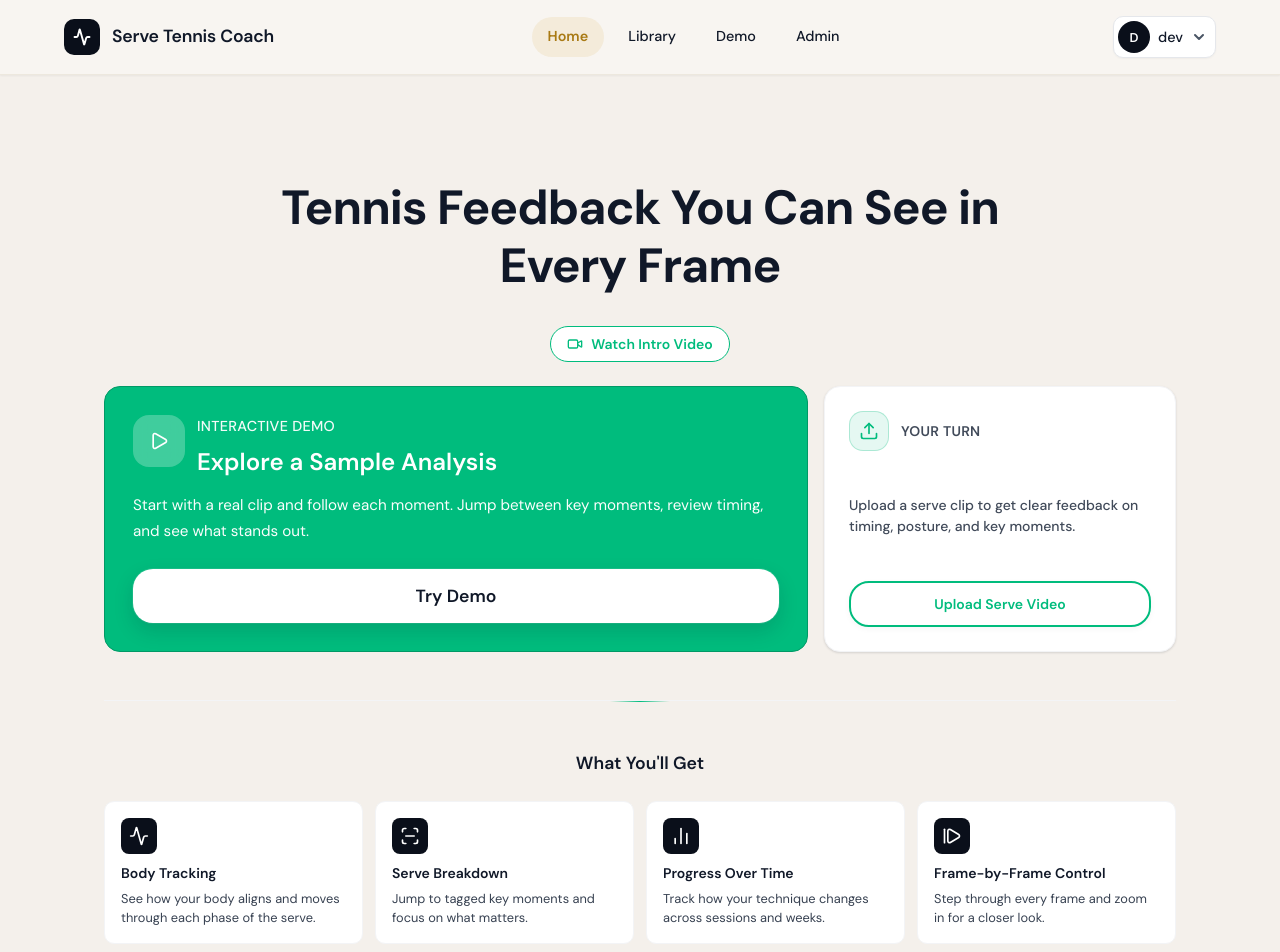
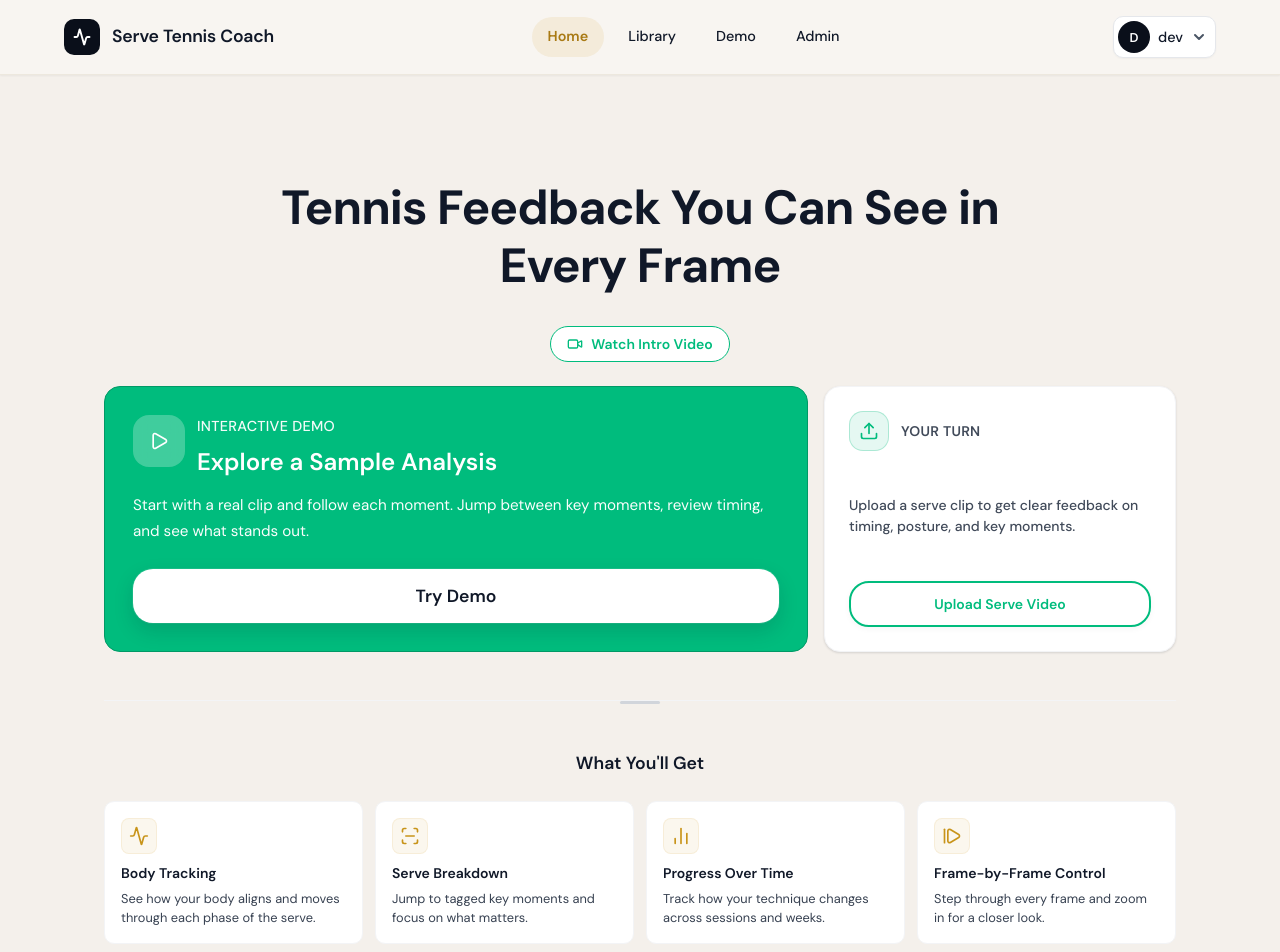
Before and after one commit to aseda-sam/tennis_coach_app, a React (Create React App) app in the folder frontend/: page / in a window 1280 px wide. Shown: the top 952 px of the page. Built offline with nearby package versions, Linux system fonts and the light colour scheme; no server answers.

Commit message:
Warm icon badges to amber, fix green divider, codify icon-badge pattern token

```diff
--- a/frontend/src/components/DemoLanding.css
+++ b/frontend/src/components/DemoLanding.css
@@ -103,14 +103,10 @@
   top: 0;
   left: 50%;
   transform: translateX(-50%);
-  width: 60px;
-  height: 1px;
-  background: linear-gradient(
-    90deg,
-    transparent,
-    var(--color-primary) 50%,
-    transparent
-  );
+  width: 40px;
+  height: 3px;
+  border-radius: var(--radius-full);
+  background: var(--color-border-dark);
 }
 
 .demo-landing__card {
@@ -450,7 +446,8 @@
 }
 
 .demo-landing__feature-icon {
-  background: var(--color-ink-heavy);
+  background: var(--color-amber-softest);
+  border: 1px solid var(--color-amber-soft);
 }
 
 .demo-landing__feature-title {
--- a/frontend/src/components/DemoLanding.tsx
+++ b/frontend/src/components/DemoLanding.tsx
@@ -116,7 +116,11 @@ const DemoLanding: React.FC<DemoLandingProps> = ({
           <div className="demo-landing__feature-grid">
             <div className="demo-landing__feature-card">
               <div className="demo-landing__feature-icon">
-                <Activity size={20} color="white" strokeWidth={2} />
+                <Activity
+                  size={20}
+                  color="var(--color-amber)"
+                  strokeWidth={2}
+                />
               </div>
               <h4 className="demo-landing__feature-title">Body Tracking</h4>
               <p className="demo-landing__feature-description">
@@ -127,7 +131,11 @@ const DemoLanding: React.FC<DemoLandingProps> = ({
 
             <div className="demo-landing__feature-card">
               <div className="demo-landing__feature-icon">
-                <ScanLine size={20} color="white" strokeWidth={2} />
+                <ScanLine
+                  size={20}
+                  color="var(--color-amber)"
+                  strokeWidth={2}
+                />
               </div>
               <h4 className="demo-landing__feature-title">Serve Breakdown</h4>
               <p className="demo-landing__feature-description">
@@ -137,7 +145,11 @@ const DemoLanding: React.FC<DemoLandingProps> = ({
 
             <div className="demo-landing__feature-card">
               <div className="demo-landing__feature-icon">
-                <ChartNoAxesColumn size={20} color="white" strokeWidth={2} />
+                <ChartNoAxesColumn
+                  size={20}
+                  color="var(--color-amber)"
+                  strokeWidth={2}
+                />
               </div>
               <h4 className="demo-landing__feature-title">
                 Progress Over Time
@@ -149,7 +161,11 @@ const DemoLanding: React.FC<DemoLandingProps> = ({
 
             <div className="demo-landing__feature-card">
               <div className="demo-landing__feature-icon">
-                <StepForward size={20} color="white" strokeWidth={2} />
+                <StepForward
+                  size={20}
+                  color="var(--color-amber)"
+                  strokeWidth={2}
+                />
               </div>
               <h4 className="demo-landing__feature-title">
                 Frame-by-Frame Control
--- a/frontend/src/design-tokens.css
+++ b/frontend/src/design-tokens.css
@@ -64,7 +64,14 @@
   --color-amber: #c8941a;
   --color-amber-dark: #a97a14;
   --color-amber-soft: rgba(200, 148, 26, 0.1);
-  --color-amber-softest: rgba(200, 148, 26, 0.06);
+  --color-amber-softest: rgba(200, 148, 26, 0.07);
+
+  /* Icon Badge — standard pattern for feature/category icon containers */
+  --icon-badge-bg: var(--color-amber-softest);
+  --icon-badge-border: var(--color-amber-soft);
+  --icon-badge-color: var(--color-amber);
+  --icon-badge-size: 36px;
+  --icon-badge-radius: var(--radius-md);
 
   /* Court-Inspired Palette */
   --color-court-blue: #1b4b7a;
```
